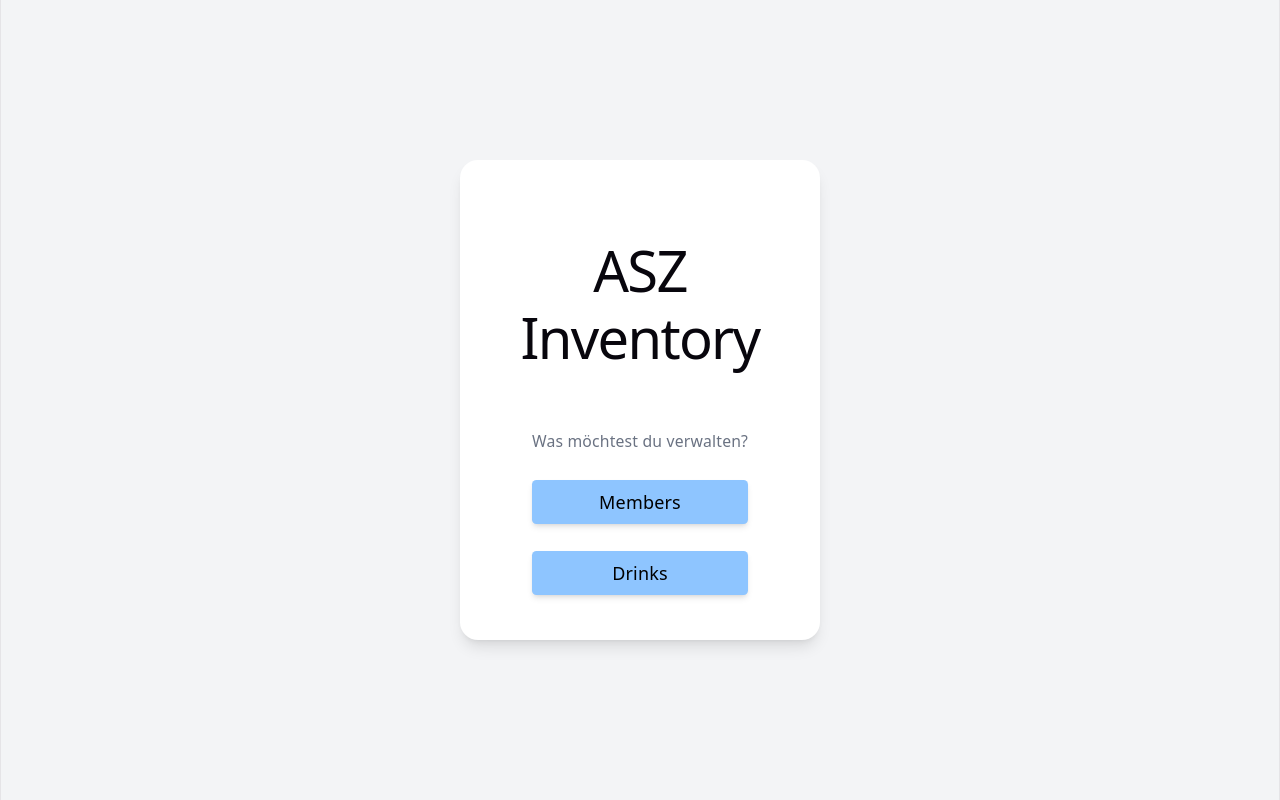
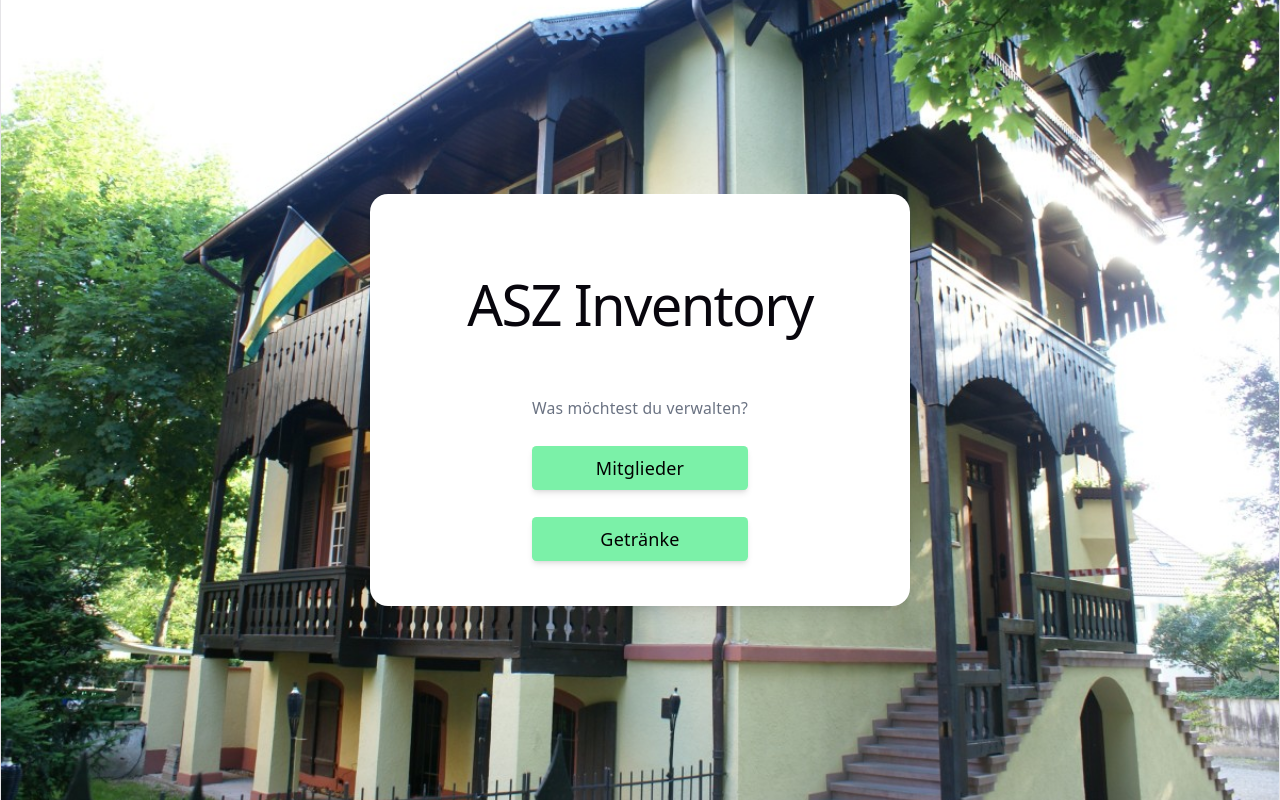
Before and after one commit to TobiasBittermann/ASZ_Inventory, a React app in the folder frontend/: page / in a window 1280 px wide. Built offline with nearby package versions, Linux system fonts and the light colour scheme; the HTML template or start-up script is replaced by a standard one.

Commit message:
ADD: added background picture

```diff
--- a/frontend/src/pages/HomePage.jsx
+++ b/frontend/src/pages/HomePage.jsx
@@ -1,10 +1,11 @@
 import {Link} from "react-router-dom"
+import houseImage from "../assets/ASZ_Freiburg_Haus.JPG"
 
 function HomePage() {
     return (
-        <div className={"min-h-screen bg-gray-100 flex flex-col items-center justify-center"}>
-            <div className={"bg-white shadow-lg rounded-2xl p-10 flex flex-col items-center gap-6 w-80"}>
-
+        <div className={"min-h-screen flex flex-col items-center justify-center bg-cover bg-center"}
+        style={{backgroundImage:`url(${houseImage})`}}>
+            <div className={"bg-white shadow-lg rounded-2xl p-10 flex flex-col items-center gap-6 w-120"}>
 
                 <h1 className={"text-3xl font-bold text-gray-800 text-center"}>
                     ASZ Inventory
@@ -15,16 +16,21 @@ function HomePage() {
                 </p>
                 <p>
                     <Link to="/members">
-                    <button className={"hover:bg-blue-500 hover:scale-105 bg-blue-300 text-black shadow-md rounded px-6 py-2 w-48 transition"}>Members</button>
+                        <button
+                            className={"hover:bg-green-500 hover:scale-105 bg-green-300 text-black shadow-md rounded px-6 py-2 w-48 transition"}>
+                            Mitglieder
+                        </button>
                     </Link>
                 </p>
                 <p>
                     <Link to={"/drinks"}>
-                    <button className={"hover:bg-blue-500 hover:scale-105 bg-blue-300 text-black shadow-md rounded px-6 py-2 w-48 transition"}>Drinks</button>
+                        <button
+                            className={"hover:bg-green-500 hover:scale-105 bg-green-300 text-black shadow-md rounded px-6 py-2 w-48 transition"}>
+                            Getränke
+                        </button>
                     </Link>
                 </p>
             </div>
-
         </div>
 
     );
```
Also changed, not shown: frontend/src/assets/ASZ_Freiburg_Haus.JPG (added), 2 other files (tests, documents, lock files or other folders). Lines whose indentation alone changed are shown as unchanged.
